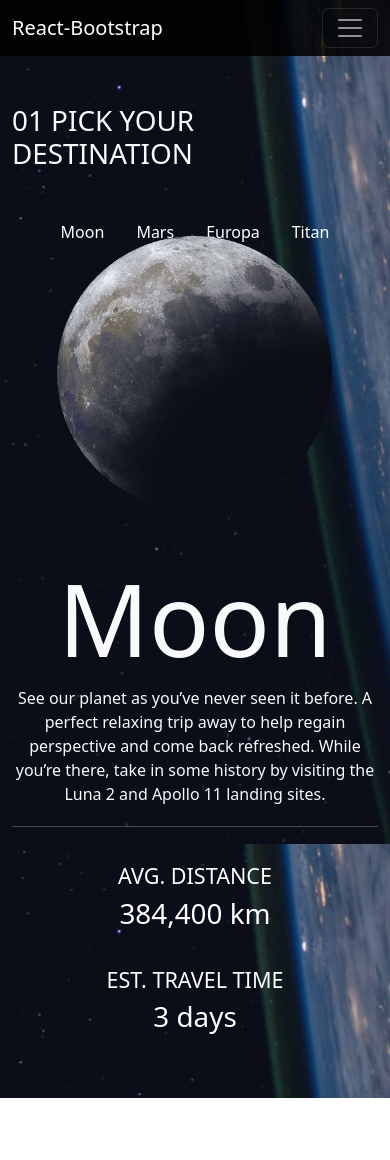
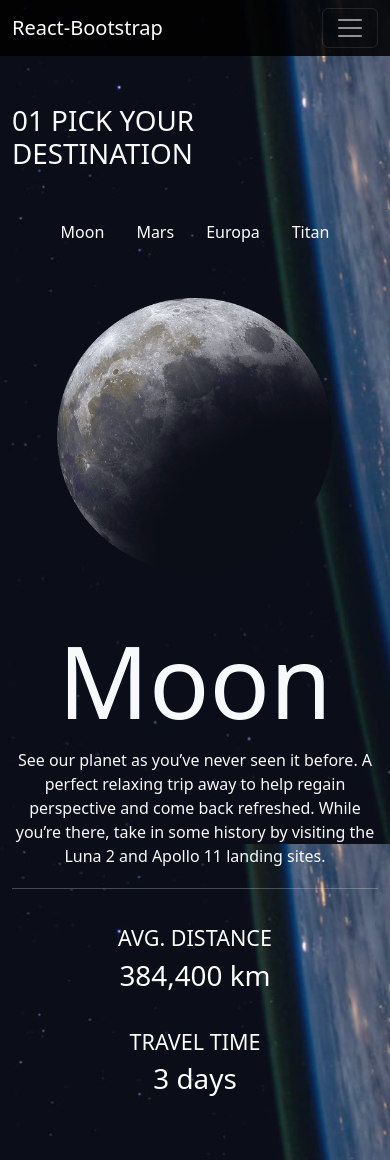
Before and after one commit to javieruncos/spaceTravel, a React (Create React App) app: page /destino in a window 390 px wide. Before the commit the page ends 1098 px from the top, so only its background shows below. Built offline with nearby package versions, Linux system fonts and the light colour scheme; data requests are answered from the project's data file.

Commit message:
media queries para table

```diff
--- a/src/App.css
+++ b/src/App.css
@@ -14,7 +14,7 @@
 }
 
 
-/* *******************************************navbar de prueba  */
+/* *******************************************navbar   */
 .navbarSpace{
   width: 100%;
   background-color: transparent;
@@ -34,19 +34,6 @@
 }
 /* **************************************************** */
 
-.NavbarSpace{
-  width: 75%;
-  background-color: rgba(7, 7, 7, 0.616);
-  height: 60px;
-  display: flex;
-  align-items: center;
-}
-
-.NavbarSpace div{
-  width: 100%;
-  display: flex;
-
-}
 
 .linkMenu:hover .link{
  width: 100%;
@@ -125,7 +112,7 @@
 
 
 
-@media all and (max-width:540px){
+@media all and (max-width:480px){
   .navbarSpace{
     width: 100%;
     background-color: rgba(0, 0, 0, 0.861);
@@ -199,6 +186,7 @@
     margin-top: 20px;
     text-align: center;
 
+
   }
 
   .imgPlaneta{
@@ -218,3 +206,101 @@
     gap: 20px;
    }
 }
+@media all and (max-width:768px){
+  .navbarSpace{
+    width: 100%;
+    background-color: rgba(0, 0, 0, 0.861);
+    color: white;
+    display: flex;
+    justify-content: center;
+
+  }
+
+  .navSpace{
+    background-color: rgba(0, 0, 0, 0.616);
+    width: 100%;
+    display: flex;
+    justify-content: center;
+
+    gap: 10px;
+    position: relative;
+    left: 0;
+
+  }
+
+  .navSpace .btnNav{
+    margin-left: 0;
+    text-align: start;
+  }
+
+  .spanMenu{
+    display: none;
+  }
+
+  .NavbarSpace{
+    width: 100%;
+    height: 500px;
+    background-color: rgba(0, 0, 0, 0.616);
+    height: 100%;
+    display: flex;
+    justify-content: center;
+
+  }
+
+   .NavbarSpace div{
+    width: 50%;
+    margin-top: 30px;
+    text-align: center;
+    display: flex;
+    justify-content: center;
+    flex-direction: column;
+
+  }
+
+  .NavbarSpac Button{
+    background-color: red;
+  }
+
+
+  .App{
+    background-image: url("./img/background-home-tablet.jpg");
+  }
+
+  .cardKM{
+    width: 100%;
+    color: white;
+    display: flex;
+    justify-content: center;
+    font-size: 10px;
+    text-align:center;
+    gap: 0;
+
+
+  }
+
+  .cardKM div{
+    margin-top: 20px;
+    display: flex;
+   flex-direction: column;
+   font-size: 20px;
+  }
+
+
+  .imgPlaneta{
+    margin-left: 45px;
+    margin-top: 0px;
+  }
+
+  .descPlaneta{
+    /* text-align: center; */
+    margin-bottom: 20px;
+  }
+
+  .contenedorLinks{
+    display: flex;
+    justify-content: center;
+    align-items: flex-end;
+    height: 100%;
+    gap: 20px;
+   }
+}
--- a/src/common/Menu.jsx
+++ b/src/common/Menu.jsx
@@ -2,70 +2,53 @@ import React from "react";
 import { Nav, Navbar, Container, Button } from "react-bootstrap";
 import { Link } from "react-router-dom";
 
-
-const Menu = ({fondo,setfondo,cambiarFondo,backgroundApp,backgroundDestinos}) => {
+const Menu = ({
+  fondo,
+  setfondo,
+  cambiarFondo,
+  backgroundApp,
+  backgroundDestinos,
+}) => {
   return (
     <div>
-      {/* <Navbar expand="lg">
-        <Container>
-          <Navbar.Brand href="#home">
-            <span className="ms-4">
-              <svg xmlns="http://www.w3.org/2000/svg" width="48" height="48">
-                <g fill="none" fill-rule="evenodd">
-                  <circle cx="24" cy="24" r="24" fill="#FFF" />
-                  <path
-                    fill="#0B0D17"
-                    d="M24 0c0 16-8 24-24 24 15.718.114 23.718 8.114 24 24 0-16 8-24 24-24-16 0-24-8-24-24z"
-                  />
-                </g>
-              </svg>
-            </span>
-          </Navbar.Brand>
-          <Navbar.Toggle aria-controls="basic-navbar-nav" className="navbar-dark"/>
-          <Navbar.Collapse id="basic-navbar-nav">
-            <Nav className="ms-auto   d-flex justify-content-around NavbarSpace">
-              <div>
-              <Button as={Link} to={"/"}className="btn btn-outline-dark text-light ms-4 btnNav" onClick={()=>cambiarFondo(backgroundApp)}>
-              00 HOME
-              </Button>
-              <Button as={Link} to={"/destino"} className="btn btn-outline-dark text-light ms-4 btnNav" onClick={()=>cambiarFondo(backgroundDestinos)}>
-              01 DESTINATION
-              </Button>
-              <Button as={Link} to={"/destino"} className="btn btn-outline-dark text-light ms-4 btnNav" onClick={()=>cambiarFondo(backgroundDestinos)}>
-              02 CREW
-              </Button>
-              <Button as={Link} to={"/destino"} className="btn btn-outline-dark text-light ms-4 btnNav" onClick={()=>cambiarFondo(backgroundDestinos)}>
-              03 TECHNOLOGY
-              </Button>
-              </div>
-            </Nav>
-          </Navbar.Collapse>
-        </Container>
-      </Navbar> */}
-      <Navbar  expand="lg" className=" navbarSpace navbar-dark">
+      <Navbar expand="lg" className=" navbarSpace navbar-dark">
         <Container>
           <Navbar.Brand href="#home">React-Bootstrap</Navbar.Brand>
           <Navbar.Toggle aria-controls="basic-navbar-nav" />
           <Navbar.Collapse id="basic-navbar-nav">
             <Nav className="ms-auto navSpace">
-            {/* <Nav.Link href="#home">Home</Nav.Link>
-            <Nav.Link href="#link">Link</Nav.Link>
-            <Nav.Link href="#link">Link</Nav.Link>
-            <Nav.Link href="#link">Link</Nav.Link> */}
-
-              <Button as={Link} to={"/"}className="btn btn-outline-dark text-light  btnNav" onClick={()=>cambiarFondo(backgroundApp)}>
+              <Button
+                as={Link}
+                to={"/"}
+                className="btn btn-outline-dark text-light  btnNav"
+                onClick={() => cambiarFondo(backgroundApp)}
+              >
                 01 HOME
               </Button>
-              <Button as={Link} to={"/destino"} className="btn btn-outline-dark text-light  btnNav" onClick={()=>cambiarFondo(backgroundDestinos)}>
+              <Button
+                as={Link}
+                to={"/destino"}
+                className="btn btn-outline-dark text-light  btnNav"
+                onClick={() => cambiarFondo(backgroundDestinos)}
+              >
                 02 DESTINATION
               </Button>
-              <Button as={Link} to={"/destino"} className="btn btn-outline-dark text-light  btnNav" onClick={()=>cambiarFondo(backgroundDestinos)}>
+              <Button
+                as={Link}
+                to={"/destino"}
+                className="btn btn-outline-dark text-light  btnNav"
+                onClick={() => cambiarFondo(backgroundDestinos)}
+              >
                 03 CREW
               </Button>
-              <Button as={Link} to={"/destino"} className="btn btn-outline-dark text-light  btnNav" onClick={()=>cambiarFondo(backgroundDestinos)}>
+              <Button
+                as={Link}
+                to={"/destino"}
+                className="btn btn-outline-dark text-light  btnNav"
+                onClick={() => cambiarFondo(backgroundDestinos)}
+              >
                 04 TECHNOLOGY
               </Button>
-
             </Nav>
           </Navbar.Collapse>
         </Container>
--- a/src/components/Cards.jsx
+++ b/src/components/Cards.jsx
@@ -41,7 +41,7 @@ const Cards = ({ planeta, setplanetasImg, planetasImg }) => {
             <p className="display-6">{planeta.distance}</p>
           </div>
           <div>
-          <h4>EST. TRAVEL TIME</h4>
+          <h4> TRAVEL TIME</h4>
           <p className="display-6">{planeta.travel}</p>
           </div>
         </div>
```
Lines whose indentation alone changed are shown as unchanged.
